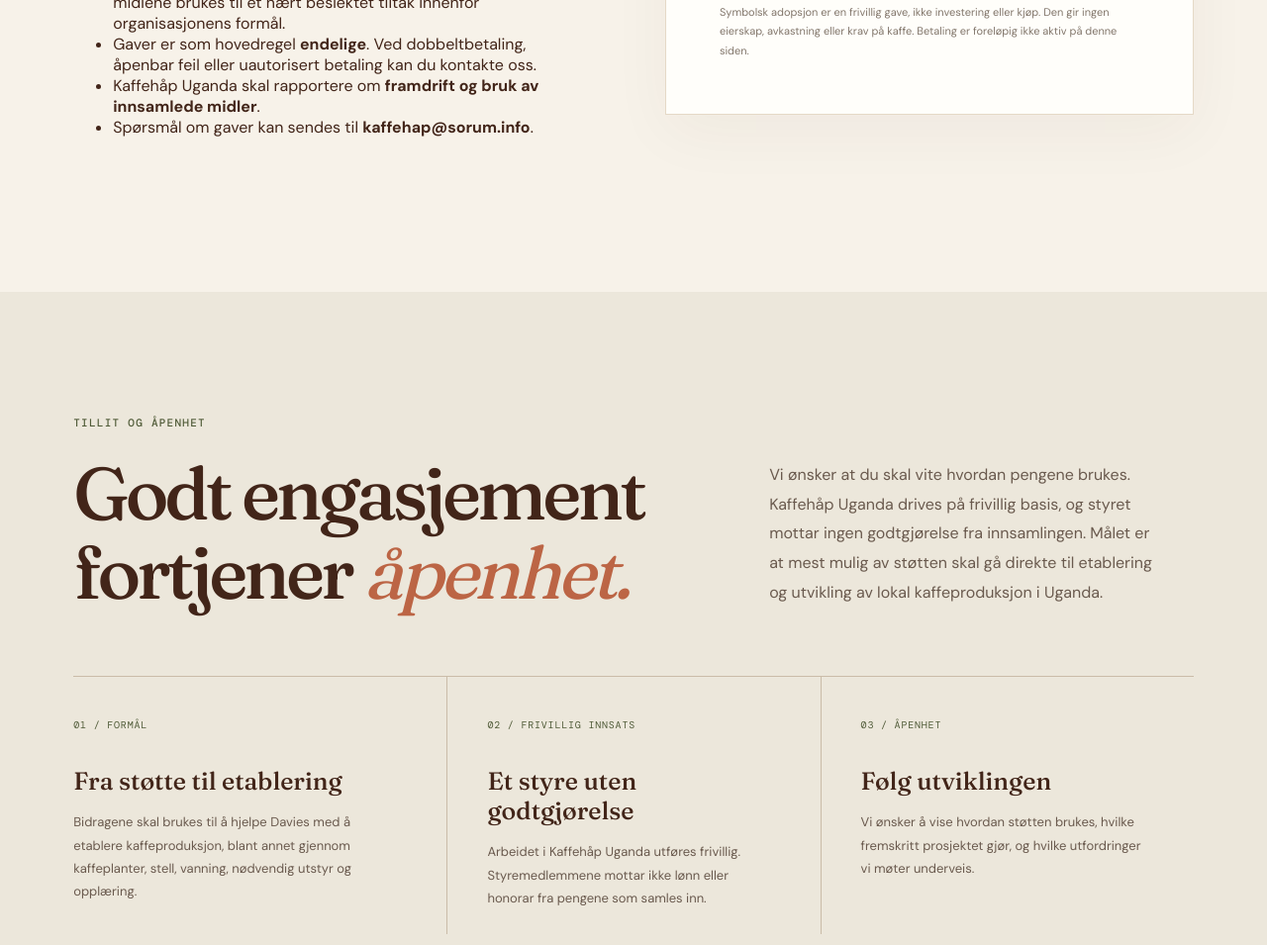
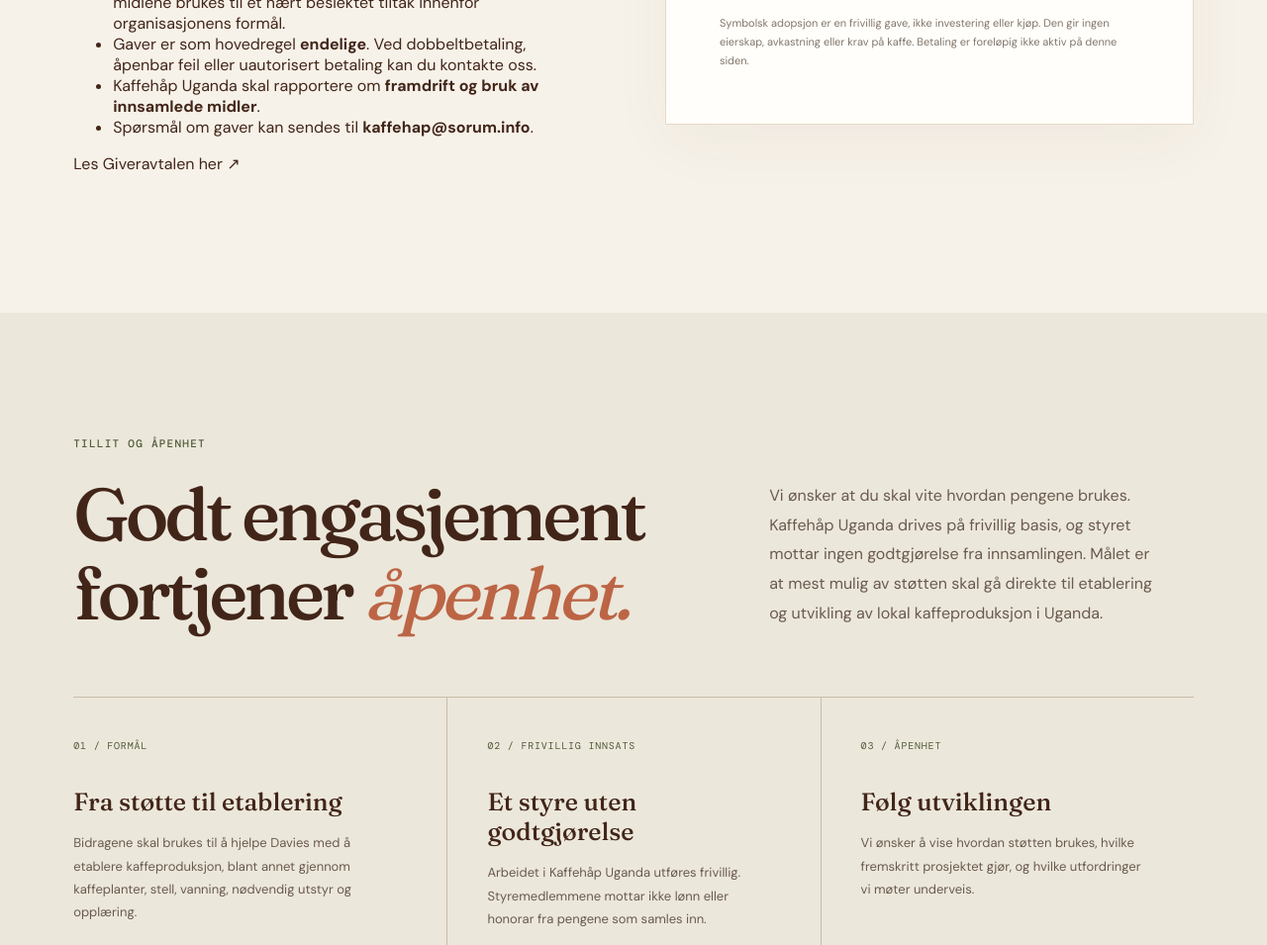
Before and after one commit to hannaso91/kaffehaapUganda, a plain HTML site: page index.html in a window 1280 px wide. Shown: the part 4883-5838 px from the top of the page at 99% size. Drawn offline with nearby package versions, Linux system fonts and the light colour scheme; files whose address does not match are found by name.

Commit message:
gjort små endringer og koblet til giveravtale

```diff
--- a/index.html
+++ b/index.html
@@ -274,6 +274,18 @@
                         <a href="mailto:kaffehap@sorum.info"><strong>kaffehap@sorum.info</strong></a>.
                     </li>
                 </ul>
+                 <div class="document-actions">
+
+                    <a
+                        class="document-button primary"
+                        href="assets/Dokumenter/20261025_Giveravtale_Kaffehåp Uganda v1.0.pdf"
+                        target="_blank"
+                        rel="noopener"
+                    >
+                        <span>Les Giveravtalen her</span>
+                        <span aria-hidden="true">↗</span>
+                    </a>
+                </div>
             </div>
             <div class="donate-card" data-reveal>
                 <div class="donate-card-top">
```
Lines whose indentation alone changed are shown as unchanged.
